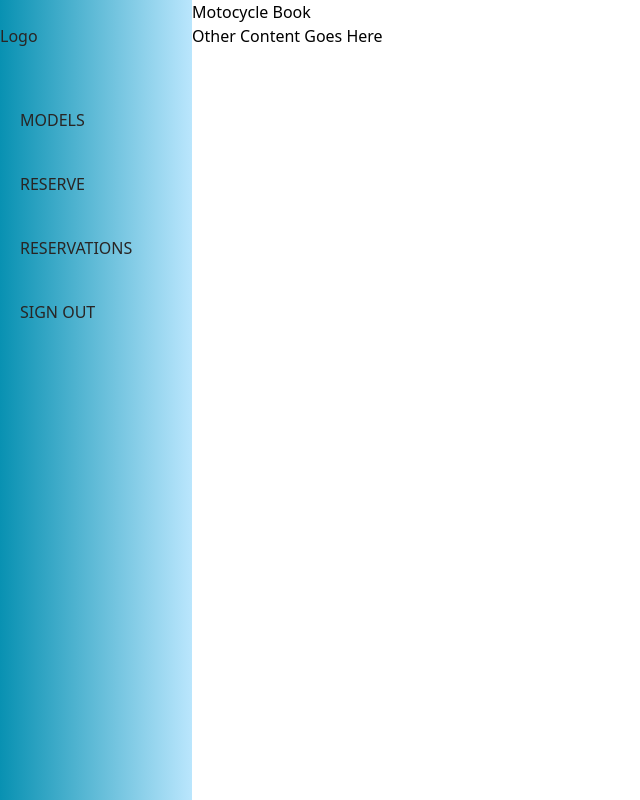
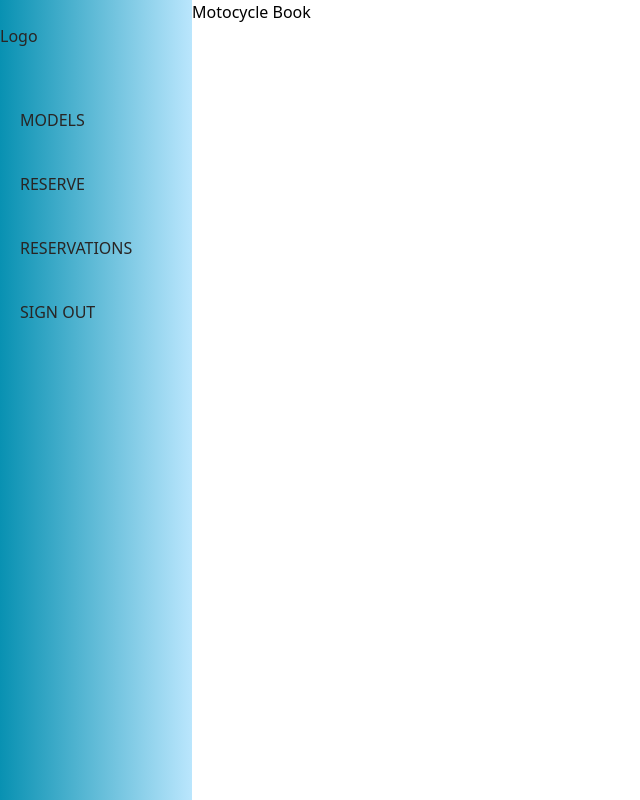
Before and after one commit to vikipretium/motorcycle-testdrive-frontend, a React (Create React App) app: page / in a window 1280 px wide. Shown: the whole page, without its empty margins (0-640 px from the left). Built offline with nearby package versions, Linux system fonts and the light colour scheme.

Commit message:
Add an Outlet component to render extra components based on URL's passed by the user

```diff
--- a/src/App.js
+++ b/src/App.js
@@ -1,4 +1,5 @@
 import './App.css';
+import { Outlet } from 'react-router-dom';
 import NavBar from './side_navbar/Navbar';
 
 function App() {
@@ -6,10 +7,9 @@ function App() {
     <div className="relative min-h-screen md:flex">
       <NavBar />
       <div>
-        {' '}
         {/* Put all other content in this div  */}
         <h1>Motocycle Book</h1>
-        Other Content Goes Here
+        <Outlet />
       </div>
     </div>
   );
```
